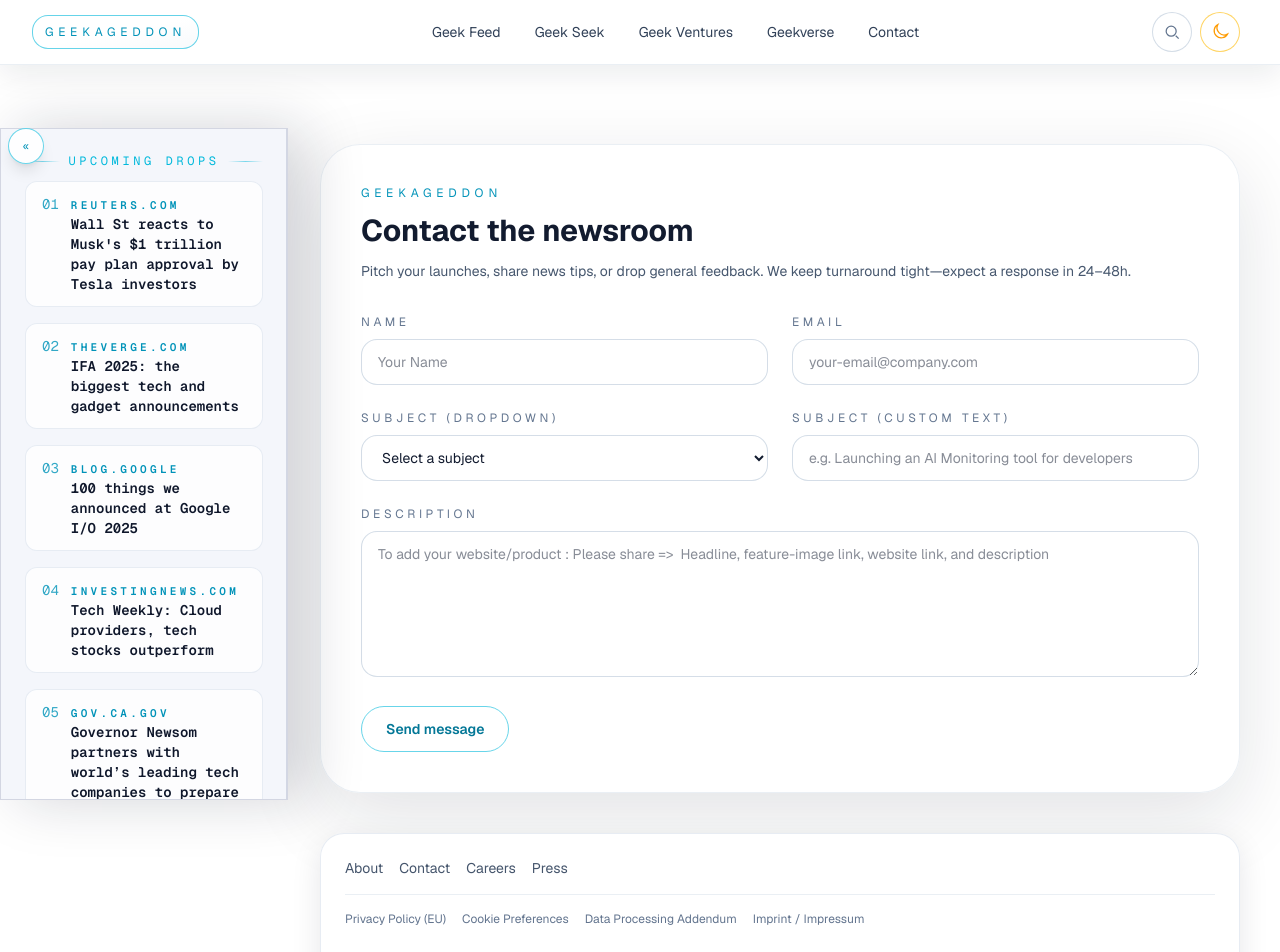
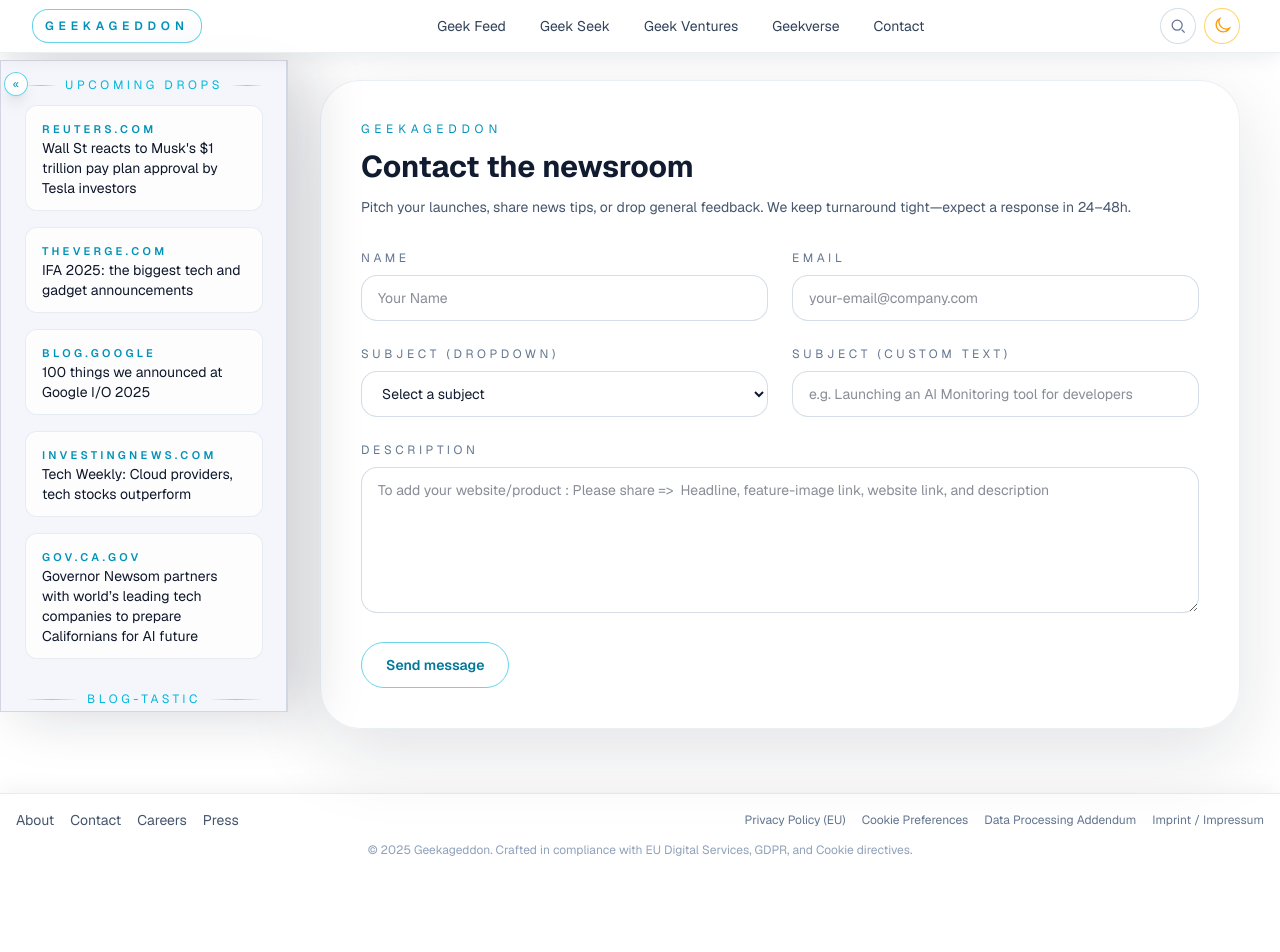
Before and after one commit to sanchivarma/geekageddon, a Next.js app: page /contact in a window 1280 px wide. Shown: the top 952 px of the page. After the commit the page ends 874 px from the top, so only its background shows below. Built offline with nearby package versions, Linux system fonts and the light colour scheme.

Commit message:
Update SiteShell.tsx

```diff
--- a/app/components/SiteShell.tsx
+++ b/app/components/SiteShell.tsx
@@ -147,10 +147,10 @@ export function SiteShell({ children }: SiteShellProps) {
     <div className="relative min-h-screen bg-white text-slate-900 transition-colors duration-500 dark:bg-slate-950 dark:text-slate-100">
       <div className="noise-layer" aria-hidden />
 
-      <nav className="fixed inset-x-0 top-0 z-40 border-b border-slate-200/70 bg-white/85 text-slate-700 shadow-[0_10px_30px_rgba(15,23,42,0.08)] backdrop-blur dark:border-slate-800/70 dark:bg-slate-950/70 dark:text-slate-200">
-        <div className="flex w-full justify-between gap-4 pl-3 pr-4 py-3 md:pl-6 md:pr-6 lg:pl-8 lg:pr-10">
+      <nav className="fixed inset-x-0 top-0 z-40 border-b border-slate-200/70 bg-white/90 text-slate-700 shadow-[0_4px_20px_rgba(15,23,42,0.08)] backdrop-blur dark:border-slate-800/70 dark:bg-slate-950/70 dark:text-slate-200">
+        <div className="flex w-full justify-between gap-4 pl-3 pr-4 py-2 md:pl-6 md:pr-6 lg:pl-8 lg:pr-10">
           <div className="flex items-center gap-3">
-            <div className="rounded-2xl border border-cyan-500/60 bg-gradient-to-br from-white via-white to-slate-50 px-3 py-2 text-xs uppercase tracking-[0.4em] text-cyan-600 dark:from-slate-900 dark:via-slate-900 dark:to-slate-800 dark:text-cyan-200">
+            <div className="rounded-2xl font-semibold border border-cyan-500/60 bg-gradient-to-br from-white via-white to-slate-50 px-3 py-2 text-xs uppercase tracking-[0.4em] text-cyan-600 dark:from-slate-900 dark:via-slate-900 dark:to-slate-800 dark:text-cyan-200">
               Geekageddon
             </div>
           </div>
@@ -168,7 +168,7 @@ export function SiteShell({ children }: SiteShellProps) {
           <div className="flex items-center gap-2">
             <button
               type="button"
-              className="flex h-10 w-10 items-center justify-center rounded-full border border-slate-300/80 bg-white/90 text-slate-500 transition hover:scale-105 hover:text-cyan-600 dark:border-slate-700 dark:bg-slate-900/70 dark:text-slate-300"
+              className="flex h-9 w-9 items-center justify-center rounded-full border border-slate-300/80 bg-white/90 text-slate-500 transition hover:scale-105 hover:text-cyan-600 dark:border-slate-700 dark:bg-slate-900/70 dark:text-slate-300"
               aria-label="Search"
             >
               <SearchIcon />
@@ -176,7 +176,7 @@ export function SiteShell({ children }: SiteShellProps) {
             <button
               type="button"
               onClick={() => setTheme((prev) => (prev === "dark" ? "light" : "dark"))}
-              className="flex h-10 w-10 items-center justify-center rounded-full border border-amber-400/60 bg-white/90 text-amber-500 transition hover:scale-105 hover:text-amber-400 dark:border-amber-300/40 dark:bg-slate-950/60 dark:text-amber-200"
+              className="flex h-9 w-9 items-center justify-center rounded-full border border-amber-400/60 bg-white/90 text-amber-500 transition hover:scale-105 hover:text-amber-400 dark:border-amber-300/40 dark:bg-slate-950/60 dark:text-amber-200"
             >
               {theme === "dark" ? <SunIcon /> : <MoonIcon />}
               <span className="sr-only">Toggle color theme</span>
@@ -188,16 +188,16 @@ export function SiteShell({ children }: SiteShellProps) {
       <button
         type="button"
         onClick={() => setDrawerOpen((prev) => !prev)}
-        className="fixed left-2 top-32 z-50 flex h-9 w-9 items-center justify-center rounded-full border border-cyan-500/60 bg-white/90 text-cyan-600 shadow-lg transition hover:scale-105 hover:text-cyan-700 dark:border-cyan-400/60 dark:bg-slate-900/80 dark:text-cyan-100"
+        className="fixed left-1 top-18 z-50 flex h-6 w-6 items-center justify-center rounded-full border border-cyan-500/60 bg-white/90 text-cyan-600 shadow-lg transition hover:scale-105 hover:text-cyan-700 dark:border-cyan-400/60 dark:bg-slate-900/80 dark:text-cyan-100"
         aria-label="Toggle control drawer"
       >
         {drawerOpen ? "«" : "»"}
       </button>
 
       <div
-        className={`mx-auto flex w-full max-w-7xl flex-col gap-6 pb-16 pt-36 pl-4 pr-4 md:flex-row md:gap-10 md:pr-6 lg:pr-10 ${desktopPaddingClass}`}>
+        className={`mx-auto flex w-full max-w-7xl flex-col gap-6 pb-16 pt-20 pl-4 pr-4 md:flex-row md:gap-10 md:pr-6 lg:pr-10 ${desktopPaddingClass}`}>
         <aside
-          className={`sidebar-tech fixed bottom-0 left-0 top-32 z-30 w-72 overflow-y-auto border border-slate-200/70 bg-white/95 px-6 pb-10 pt-6 font-mono text-sm shadow-2xl backdrop-blur transition-transform duration-500 ease-out dark:border-slate-800/70 dark:bg-slate-950/95 ${sidebarTransform}`}
+        className={`sidebar-tech fixed bottom-22 left-0 top-15 z-30 w-72 overflow-y-auto border border-slate-200/70 bg-white/95 px-6 pb-8 pt-4 text-sm shadow-2xl backdrop-blur transition-transform duration-500 ease-out dark:border-slate-800/70 dark:bg-slate-950/95 ${sidebarTransform}`}
         >
           <div className="space-y-8">
             <section>
@@ -212,7 +212,7 @@ export function SiteShell({ children }: SiteShellProps) {
                     key={post.title}
                     className="group flex items-start gap-3 rounded-xl border border-slate-200/80 bg-white/80 px-4 py-3 transition hover:border-cyan-400/70 hover:bg-white dark:border-slate-800/70 dark:bg-slate-900/50 dark:hover:border-cyan-400/70"
                   >
-                    <span className="text-cyan-600/80 dark:text-cyan-300/70">0{index + 1}</span>
+                    {/* <span className="text-cyan-600/80 dark:text-cyan-300/70">0{index + 1}</span> */}
                     <div className="space-y-1">
                       <a
                         href={post.link}
@@ -222,7 +222,7 @@ export function SiteShell({ children }: SiteShellProps) {
                       >
                         {extractHost(post.link)}
                       </a>
-                      <p className="font-semibold text-slate-900 transition group-hover:text-slate-900 dark:text-slate-100 dark:group-hover:text-white">
+                      <p className=" text-slate-900 transition group-hover:text-slate-900 dark:text-slate-100 dark:group-hover:text-white">
                         {post.title}
                       </p>
                     </div>
@@ -283,34 +283,30 @@ export function SiteShell({ children }: SiteShellProps) {
           </div>
         </aside>
 
-        <main className="flex flex-1 flex-col gap-10 text-slate-700 dark:text-slate-200">
-          {children}
+        <main className="flex flex-1 flex-col gap-10 text-slate-700 dark:text-slate-200">{children}</main>
+      </div>
 
-          <footer className="rounded-3xl border border-slate-200/80 bg-white/95 p-6 text-sm text-slate-500 shadow-[0_10px_30px_rgba(15,23,42,0.1)] dark:border-slate-800/70 dark:bg-slate-950/80 dark:text-slate-400">
-            <div className="flex flex-wrap gap-4 border-b border-slate-200/70 pb-4 dark:border-slate-800/60">
+      <footer className="border-t border-slate-200/80 bg-white/95 px-4 py-4 text-sm text-slate-500 shadow-[0_-4px_20px_rgba(15,23,42,0.05)] dark:border-slate-800/70 dark:bg-slate-950/80 dark:text-slate-400">
+        <div className="mx-auto flex max-w-7xl flex-wrap items-center justify-between gap-4">
+          <div className="flex flex-wrap gap-4">
             {footerPrimary.map((item) => (
               <Link key={item.label} href={item.href} className="text-slate-600 transition hover:text-cyan-600 dark:text-slate-300 dark:hover:text-cyan-200">
                 {item.label}
               </Link>
             ))}
           </div>
-            <div className="mt-4 flex flex-wrap gap-4">
+          <div className="flex flex-wrap gap-4 text-xs">
             {footerCompliance.map((item) => (
-                <Link
-                  key={item.label}
-                  href={item.href}
-                  className="text-xs text-slate-500 transition hover:text-cyan-600 dark:text-slate-400 dark:hover:text-cyan-200"
-                >
+              <Link key={item.label} href={item.href} className="text-slate-500 transition hover:text-cyan-600 dark:text-slate-400 dark:hover:text-cyan-200">
                 {item.label}
               </Link>
             ))}
           </div>
-            <p className="mt-6 text-xs text-slate-400 dark:text-slate-500">
+        </div>
+        <p className="mt-3 text-center text-xs text-slate-400 dark:text-slate-500">
           © {new Date().getFullYear()} Geekageddon. Crafted in compliance with EU Digital Services, GDPR, and Cookie directives.
         </p>
       </footer>
-        </main>
-      </div>
     </div>
   );
 }
```
Lines whose indentation alone changed are shown as unchanged.
